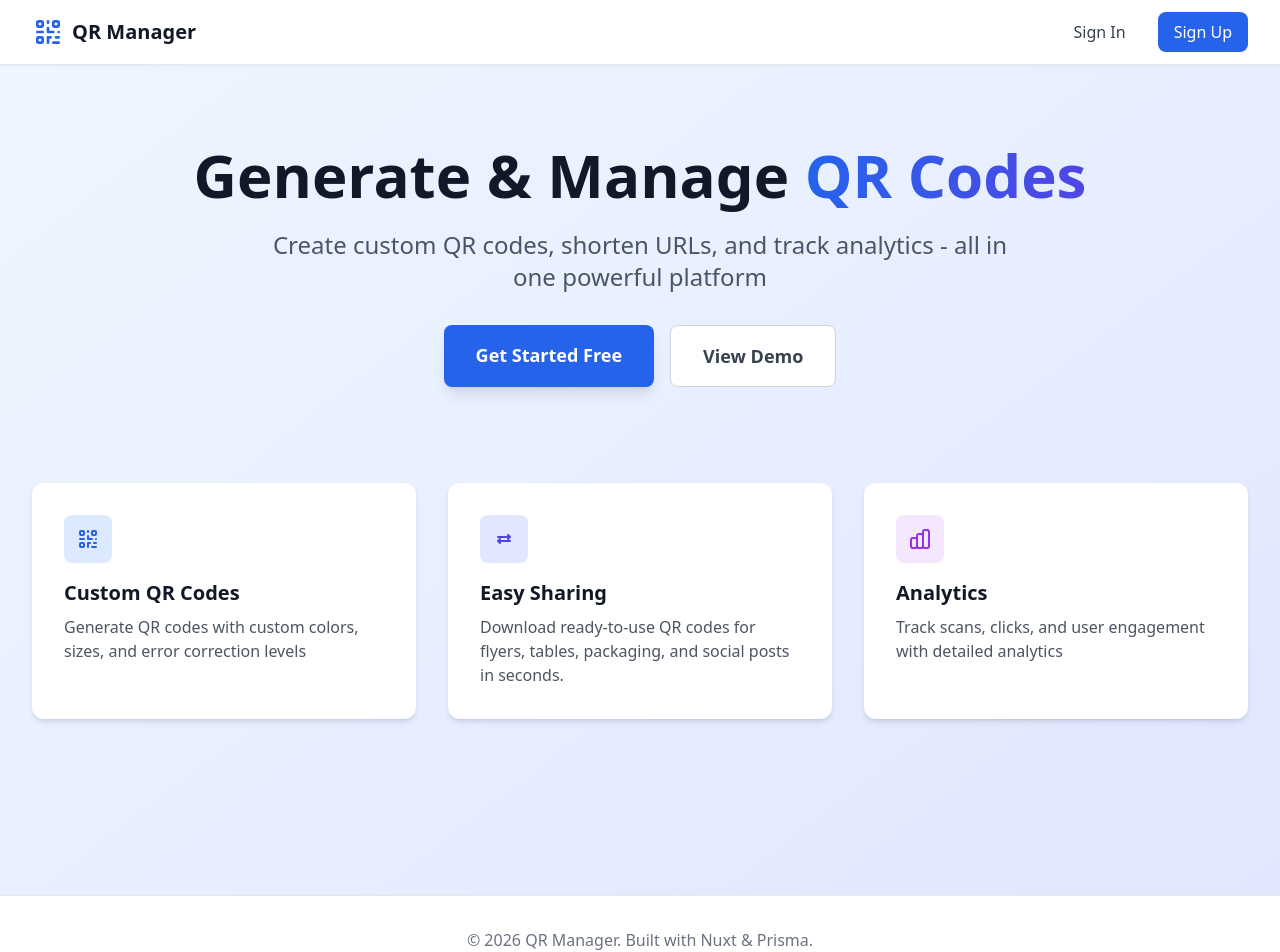
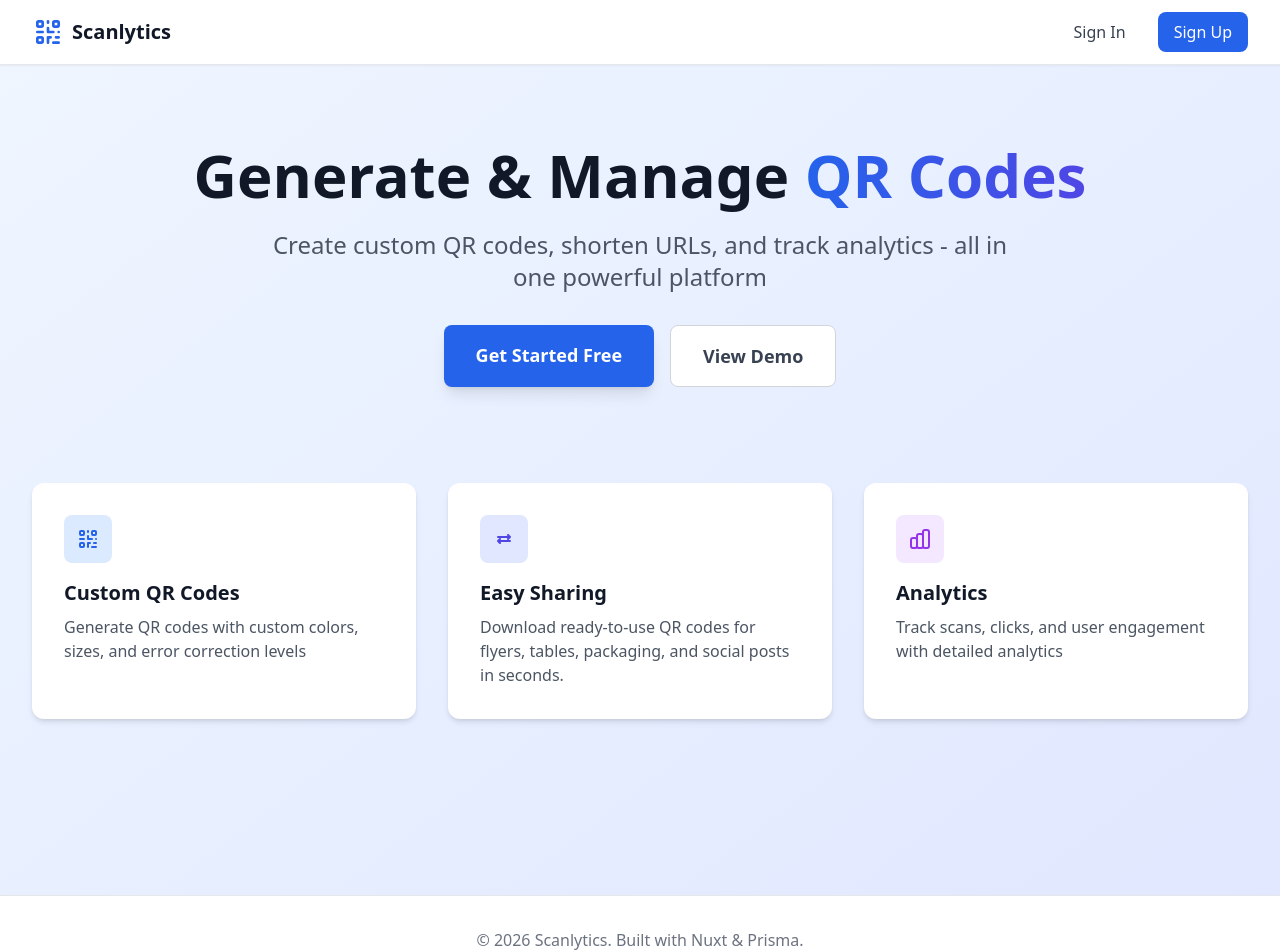
Before and after one commit to jondteel/qr-code-manager, a Nuxt app: page / in a window 1280 px wide. Shown: the top 952 px of the page. Built offline with nearby package versions, Linux system fonts and the light colour scheme; no server answers.

Commit message:
add scanlytics brand name

```diff
--- a/components/AppHeaderNav.vue
+++ b/components/AppHeaderNav.vue
@@ -19,7 +19,7 @@
               />
             </svg>
             <span class="ml-2 text-lg sm:text-xl font-bold text-gray-900 truncate">
-              QR Manager
+              {{ BRAND_NAME }}
             </span>
           </NuxtLink>
 
@@ -160,6 +160,7 @@
 
 <script setup lang="ts">
 import { onBeforeUnmount, onMounted, ref, watch } from "vue";
+import { BRAND_NAME } from "~/utils/brand";
 
 type NavTab = "dashboard" | "generate" | "analytics" | null;
 
--- a/pages/index.vue
+++ b/pages/index.vue
@@ -20,7 +20,7 @@
                 d="M12 4v1m6 11h2m-6 0h-2v4m0-11v3m0 0h.01M12 12h4.01M16 20h4M4 12h4m12 0h.01M5 8h2a1 1 0 001-1V5a1 1 0 00-1-1H5a1 1 0 00-1 1v2a1 1 0 001 1zm12 0h2a1 1 0 001-1V5a1 1 0 00-1-1h-2a1 1 0 00-1 1v2a1 1 0 001 1zM5 20h2a1 1 0 001-1v-2a1 1 0 00-1-1H5a1 1 0 00-1 1v2a1 1 0 001 1z"
               />
             </svg>
-            <span class="ml-2 text-xl font-bold text-gray-900">QR Manager</span>
+            <span class="ml-2 text-xl font-bold text-gray-900">{{ BRAND_NAME }}</span>
           </NuxtLink>
 
           <div class="flex gap-4">
@@ -155,7 +155,7 @@
     <footer class="bg-white border-t border-gray-200 mt-24">
       <div class="max-w-7xl mx-auto px-4 sm:px-6 lg:px-8 py-8">
         <p class="text-center text-gray-500">
-          © {{ currentYear }} QR Manager. Built with Nuxt & Prisma.
+          © {{ currentYear }} {{ BRAND_NAME }}. Built with Nuxt & Prisma.
         </p>
       </div>
     </footer>
@@ -163,10 +163,11 @@
 </template>
 
 <script setup lang="ts">
+import { BRAND_NAME } from "~/utils/brand";
 const user = useSupabaseUser();
 
 useHead({
-  title: "QR Manager - Generate, Shorten, Track",
+  title: `${BRAND_NAME} - Generate, Shorten, Track`,
   meta: [
     {
       name: "description",
--- /dev/null
+++ b/utils/brand.ts
@@ -0,0 +1 @@
+export const BRAND_NAME = "Scanlytics";
```
